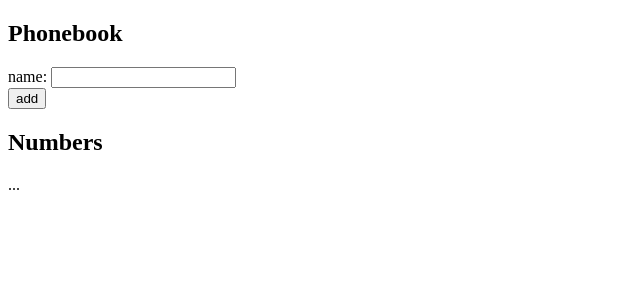
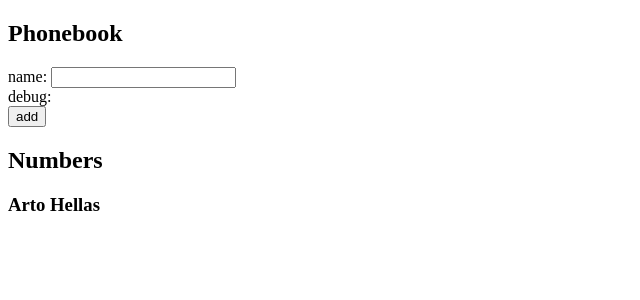
Before and after one commit to EdgarAlvarado24/fullStackOpen, a React (Vite) app in the folder part2/agendaTelefonica/: page / in a window 1280 px wide. Shown: the top 300 px of the page, without its empty margins (0-640 px from the left). Built offline with nearby package versions, Linux system fonts and the light colour scheme.

Commit message:
ejercicio 2.1

```diff
--- a/part2/agendaTelefonica/src/App.jsx
+++ b/part2/agendaTelefonica/src/App.jsx
@@ -6,19 +6,54 @@ const App = () => {
   ])
   const [newName, setNewName] = useState('')
 
+  const addPerson = (event) =>{
+    event.preventDefault()
+
+    const personObject = {
+      name: newName,
+    }
+
+    const personsExist = (person) => person.name === newName
+
+    if (persons.some(personsExist)){
+      alert(`${newName} is already added to phonebook`)
+    }else{
+      setPersons(persons.concat(personObject))
+    }
+
+    setNewName('')
+  }
+
+  const handlePersonChange = (event) =>{
+    console.log(event.target.value)
+
+
+
+      setNewName(event.target.value)
+
+  }
+
   return (
     <div>
       <h2>Phonebook</h2>
-      <form>
+      <form onSubmit={addPerson}>
         <div>
-          name: <input />
+          name: <input  value={newName} onChange={handlePersonChange}/>
         </div>
+        <div>debug: {newName}</div>
         <div>
           <button type="submit">add</button>
         </div>
       </form>
       <h2>Numbers</h2>
-      ...
+      <div>
+          {
+            persons.map((person)=>
+              <h3 key={person.id}>
+                {person.name}
+              </h3>
+          )}
+      </div>
     </div>
   )
 }
```
